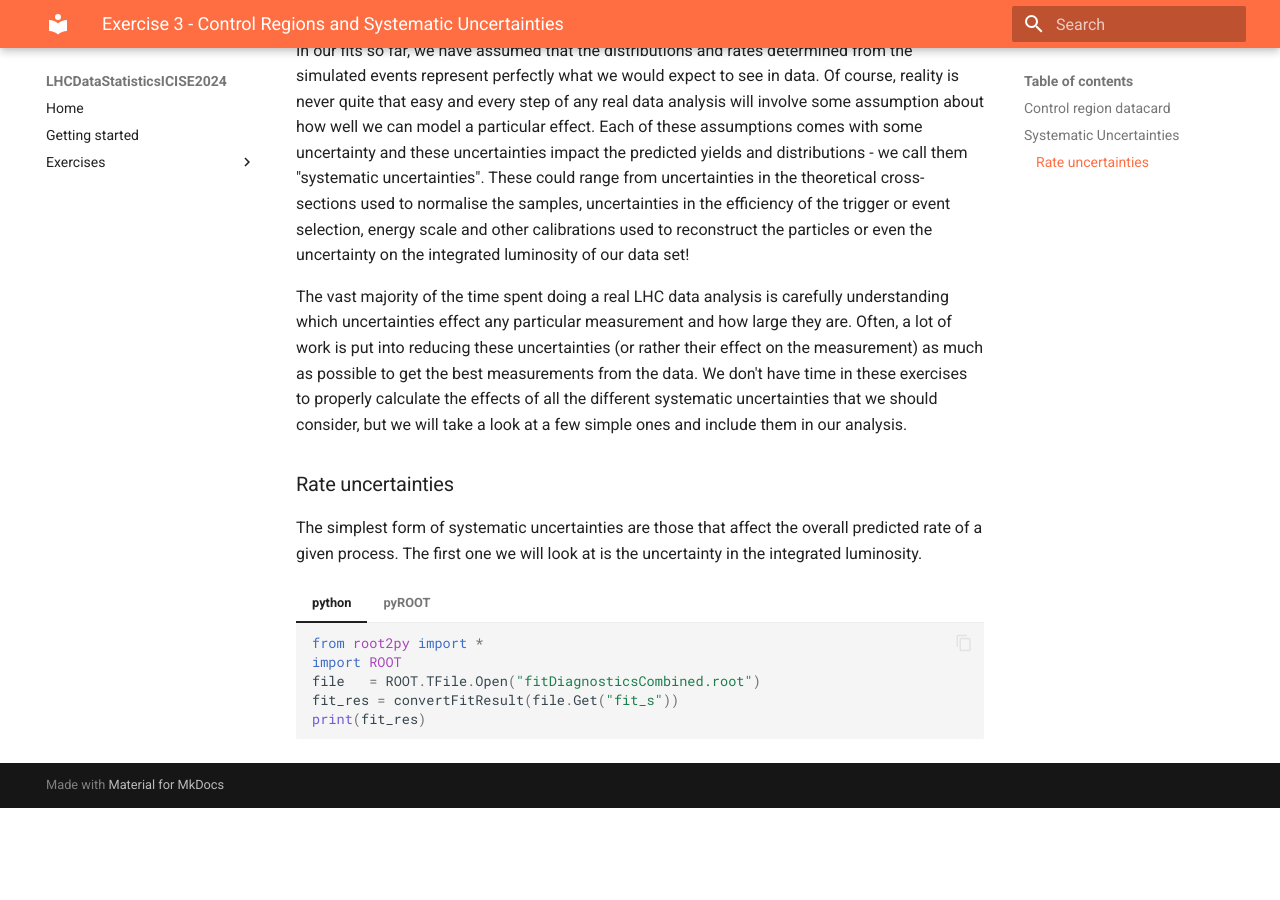
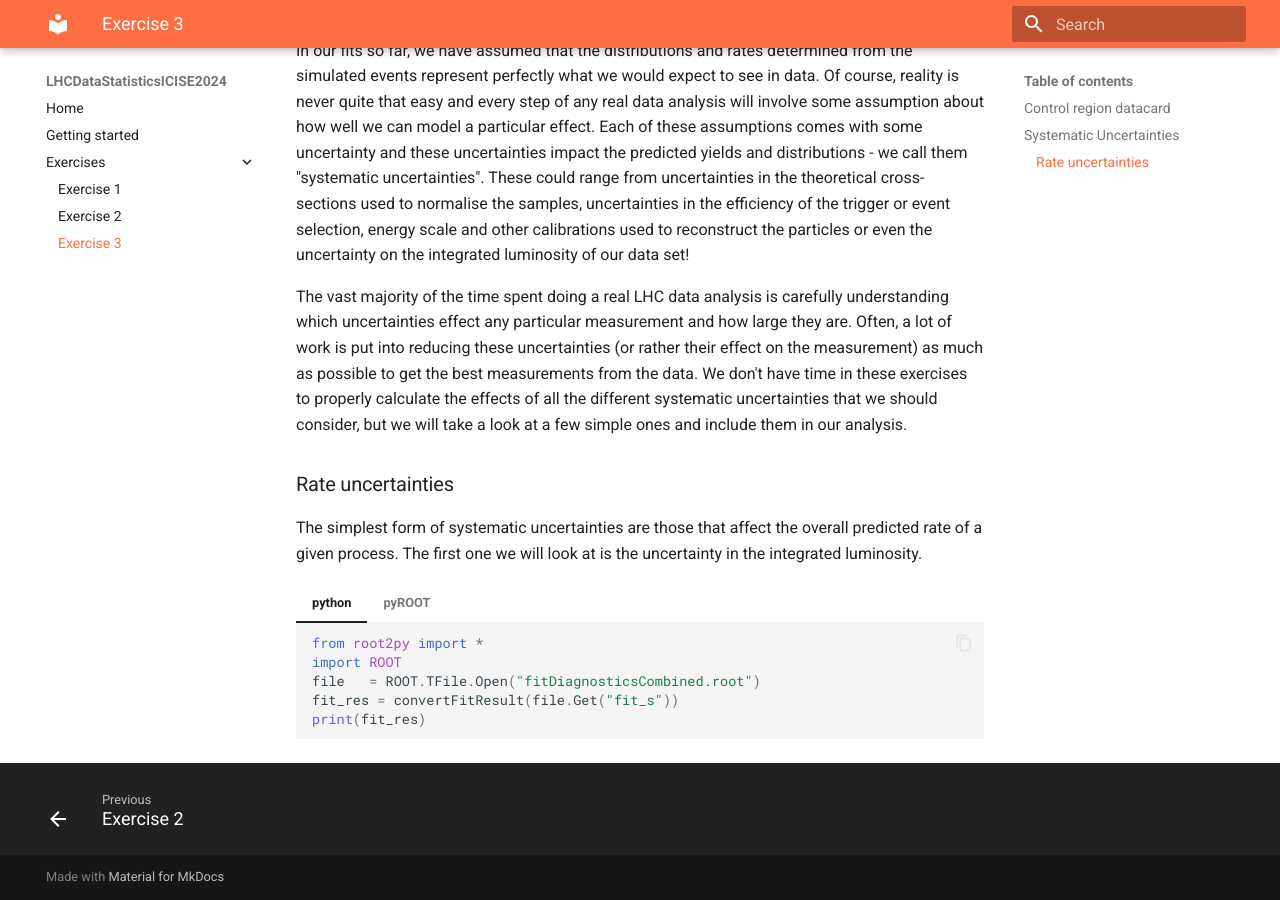
Before and after one commit to nucleosynthesis/LHCDataStatisticsICISE2024, an MkDocs documentation site: the page built from docs/day3.md, in a window 1280 px wide and 900 px high, scrolled down 2593 px. Built offline with MkDocs 1.6.1 and Material for MkDocs 9.7.7, drawn with Linux system fonts in a browser that asks for light colours; before the commit the page ends 3401 px from its top, so only the background shows below that.

```diff
--- a/mkdocs.yml
+++ b/mkdocs.yml
@@ -7,6 +7,7 @@
   - Exercises:
     - "Exercise 1": day1.md
     - "Exercise 2": day2.md
+    - "Exercise 3": day3.md
 
 #theme: cosmo
 #theme: united
```
